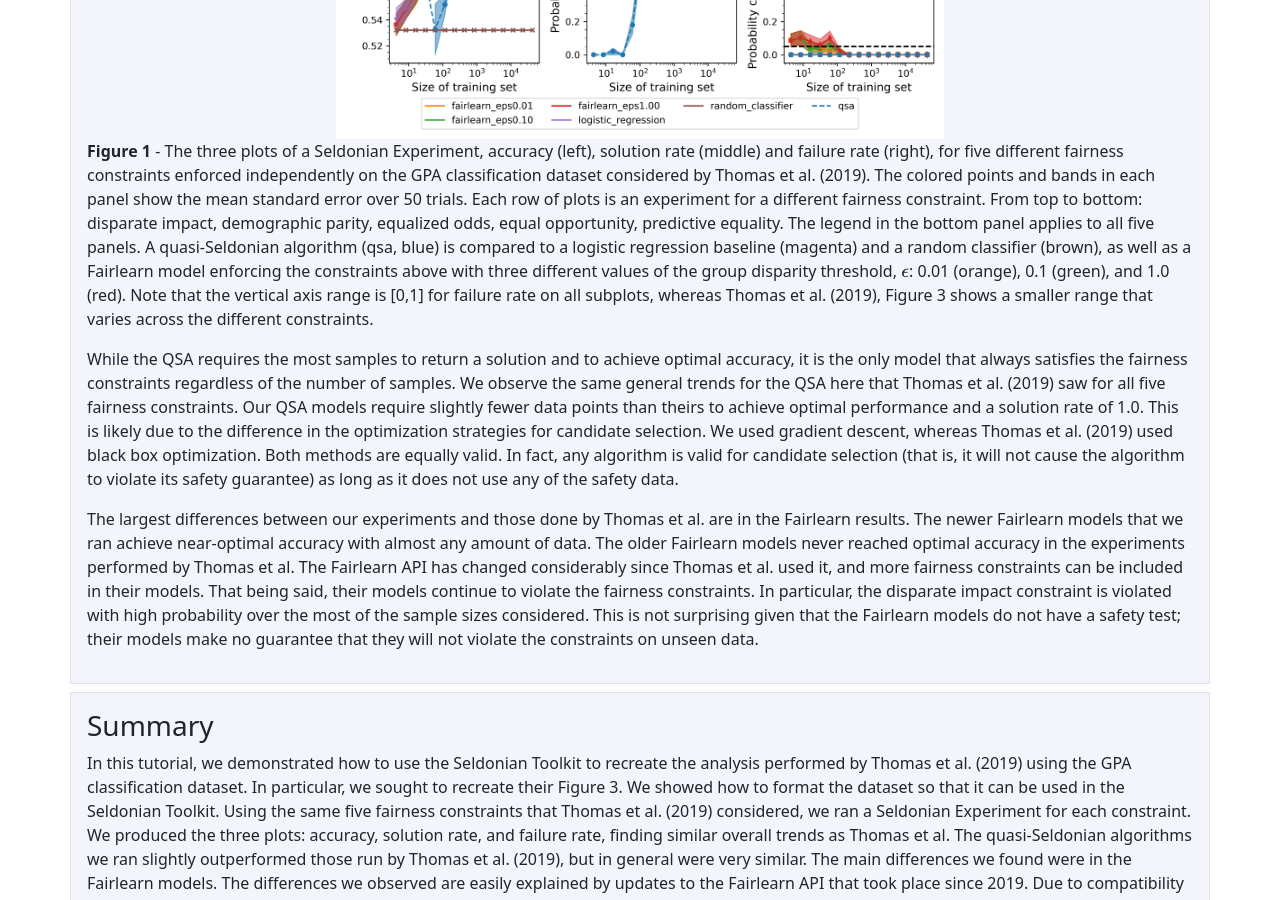
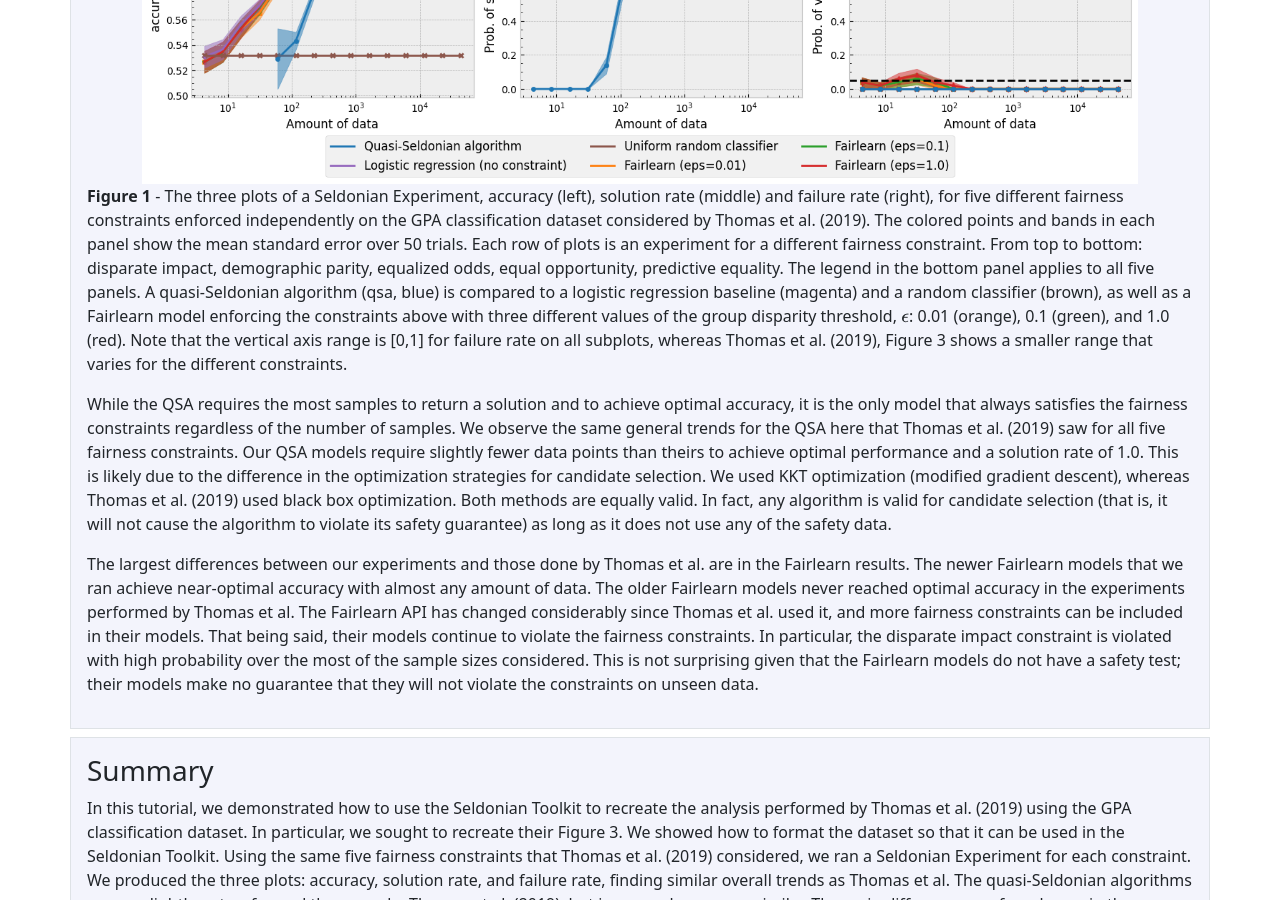
Before and after one commit to seldonian-framework/Tutorials, a Jekyll site: the page built from _tutorials/science_GPA_tutorial.md, in a window 1280 px wide and 900 px high, scrolled down 7761 px. Built offline with Jekyll 4.4.1, drawn with Linux system fonts in a browser that asks for light colours; nearby versions of some CDN libraries; formulas are drawn with MathJax 3.

Commit message:
update plots in GPA tutorial

```diff
--- a/_tutorials/science_GPA_tutorial.md
+++ b/_tutorials/science_GPA_tutorial.md
@@ -303,16 +303,16 @@ Running the script for each constraint will produce the following plots:
 </p>
 <div align="center">
     <figure>
-        <img src="{{ "/assets/img/gpa_disparate_impact_accuracy.png" | relative_url}}" class="img-fluid mt-4" style="width: 55%"  alt="Disparate impact">
-        <img src="{{ "/assets/img/gpa_demographic_parity_accuracy.png" | relative_url}}" class="img-fluid mt-2" style="width: 55%"  alt="Demograhpic parity">
-        <img src="{{ "/assets/img/gpa_equalized_odds_accuracy.png" | relative_url}}" class="img-fluid mt-2" style="width: 55%"  alt="Equalized odds">
-        <img src="{{ "/assets/img/gpa_equal_opportunity_accuracy.png" | relative_url}}" class="img-fluid mt-2" style="width: 55%"  alt="Equal opportunity">
-        <img src="{{ "/assets/img/gpa_predictive_equality_accuracy.png" | relative_url}}" class="img-fluid mt-2" style="width: 55%"  alt="Predictive equality">
-        <figcaption align="left"> <b>Figure 1</b> - The three plots of a Seldonian Experiment, accuracy (left), solution rate (middle) and failure rate (right), for five different fairness constraints enforced independently on the GPA classification dataset considered by Thomas et al. (2019). The colored points and bands in each panel show the mean standard error over 50 trials. Each row of plots is an experiment for a different fairness constraint. From top to bottom: disparate impact, demographic parity, equalized odds, equal opportunity, predictive equality. The legend in the bottom panel applies to all five panels. A quasi-Seldonian algorithm (qsa, blue) is compared to a logistic regression baseline (magenta) and a random classifier (brown), as well as a Fairlearn model enforcing the constraints above with three different values of the group disparity threshold, $\epsilon$: 0.01 (orange), 0.1 (green), and 1.0 (red). Note that the vertical axis range is [0,1] for failure rate on all subplots, whereas Thomas et al. (2019), Figure 3 shows a smaller range that varies across the different constraints. </figcaption>
+        <img src="{{ "/assets/img/gpa_tutorial/disparate_impact_0.8_accuracy.png" | relative_url}}" class="img-fluid mt-4" style="width: 90%"  alt="Disparate impact">
+        <img src="{{ "/assets/img/gpa_tutorial/demographic_parity_0.2_accuracy.png" | relative_url}}" class="img-fluid mt-2" style="width: 90%"  alt="Demograhpic parity">
+        <img src="{{ "/assets/img/gpa_tutorial/equalized_odds_0.35_accuracy.png" | relative_url}}" class="img-fluid mt-2" style="width: 90%"  alt="Equalized odds">
+        <img src="{{ "/assets/img/gpa_tutorial/equal_opportunity_0.2_accuracy.png" | relative_url}}" class="img-fluid mt-2" style="width: 90%"  alt="Equal opportunity">
+        <img src="{{ "/assets/img/gpa_tutorial/predictive_equality_0.2_accuracy.png" | relative_url}}" class="img-fluid mt-2" style="width: 90%"  alt="Predictive equality">
+        <figcaption align="left"> <b>Figure 1</b> - The three plots of a Seldonian Experiment, accuracy (left), solution rate (middle) and failure rate (right), for five different fairness constraints enforced independently on the GPA classification dataset considered by Thomas et al. (2019). The colored points and bands in each panel show the mean standard error over 50 trials. Each row of plots is an experiment for a different fairness constraint. From top to bottom: disparate impact, demographic parity, equalized odds, equal opportunity, predictive equality. The legend in the bottom panel applies to all five panels. A quasi-Seldonian algorithm (qsa, blue) is compared to a logistic regression baseline (magenta) and a random classifier (brown), as well as a Fairlearn model enforcing the constraints above with three different values of the group disparity threshold, $\epsilon$: 0.01 (orange), 0.1 (green), and 1.0 (red). Note that the vertical axis range is [0,1] for failure rate on all subplots, whereas Thomas et al. (2019), Figure 3 shows a smaller range that varies for the different constraints. </figcaption>
     </figure>
 </div>
 <p>
-While the QSA requires the most samples to return a solution and to achieve optimal accuracy, it is the only model that always satisfies the fairness constraints regardless of the number of samples. We observe the same general trends for the QSA here that Thomas et al. (2019) saw for all five fairness constraints. Our QSA models require slightly fewer data points than theirs to achieve optimal performance and a solution rate of 1.0. This is likely due to the difference in the optimization strategies for candidate selection. We used gradient descent, whereas Thomas et al. (2019) used black box optimization. Both methods are equally valid. In fact, any algorithm is valid for candidate selection (that is, it will not cause the algorithm to violate its safety guarantee) as long as it does not use any of the safety data.
+While the QSA requires the most samples to return a solution and to achieve optimal accuracy, it is the only model that always satisfies the fairness constraints regardless of the number of samples. We observe the same general trends for the QSA here that Thomas et al. (2019) saw for all five fairness constraints. Our QSA models require slightly fewer data points than theirs to achieve optimal performance and a solution rate of 1.0. This is likely due to the difference in the optimization strategies for candidate selection. We used KKT optimization (modified gradient descent), whereas Thomas et al. (2019) used black box optimization. Both methods are equally valid. In fact, any algorithm is valid for candidate selection (that is, it will not cause the algorithm to violate its safety guarantee) as long as it does not use any of the safety data.
 </p>
 <p>
 The largest differences between our experiments and those done by Thomas et al. are in the Fairlearn results. The newer Fairlearn models that we ran achieve near-optimal accuracy with almost any amount of data. The older Fairlearn models never reached optimal accuracy in the experiments performed by Thomas et al. The Fairlearn API has changed considerably since Thomas et al. used it, and more fairness constraints can be included in their models. That being said, their models continue to violate the fairness constraints. In particular, the disparate impact constraint is violated with high probability over the most of the sample sizes considered. This is not surprising given that the Fairlearn models do not have a safety test; their models make no guarantee that they will not violate the constraints on unseen data.
```
Also changed, not shown: assets/img/gpa_demographic_parity_accuracy.png (deleted), assets/img/gpa_disparate_impact_accuracy.png (deleted), assets/img/gpa_equal_opportunity_accuracy.png (deleted), assets/img/gpa_equalized_odds_accuracy.png (deleted), assets/img/gpa_predictive_equality_accuracy.png (deleted), assets/img/gpa_tutorial/demographic_parity_0.2_accuracy.png (added), assets/img/gpa_tutorial/disparate_impact_0.8_accuracy.png (added), assets/img/gpa_tutorial/equal_opportunity_0.2_accuracy.png (added), assets/img/gpa_tutorial/equalized_odds_0.35_accuracy.png (added), assets/img/gpa_tutorial/predictive_equality_0.2_accuracy.png (added).
